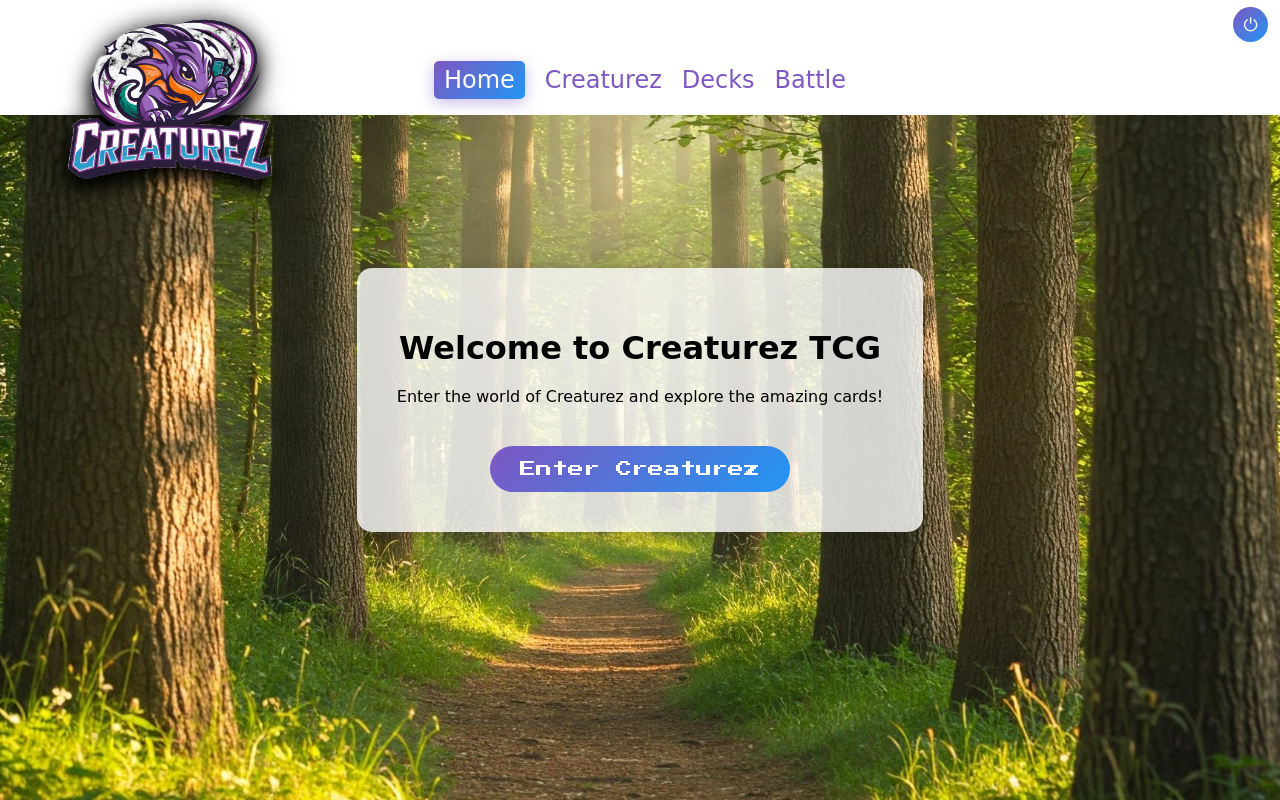
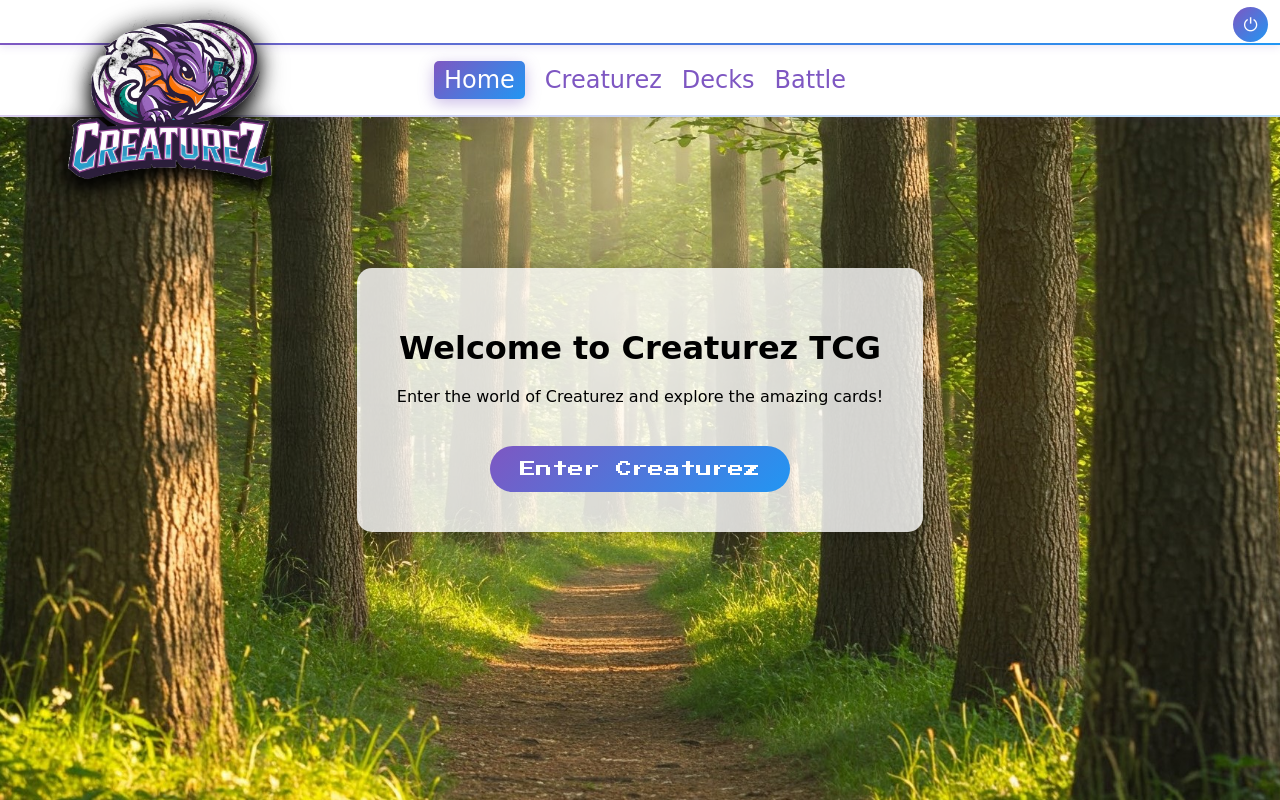
Before and after one commit to BenApisa/Creaturez, a website: page public/pages/index.html in a window 1280 px wide. Drawn offline with Linux system fonts and the light colour scheme.

Commit message:
Stylize top banner

```diff
--- a/public/css/styles.css
+++ b/public/css/styles.css
@@ -68,6 +68,15 @@ header {
     box-sizing: border-box;
     z-index: 1000;
     overflow: visible;
+    /* Add decorative bottom border with gradient */
+    border-bottom: 2px solid transparent;
+    background-image:
+        linear-gradient(var(--header-background), var(--header-background)),
+        linear-gradient(to right, #7e57c2, #2196f3);
+    background-origin: border-box;
+    background-clip: padding-box, border-box;
+    /* Add subtle shadow for depth */
+    box-shadow: 0 2px 8px rgba(126, 87, 194, 0.15);
 }
 
 header .logo-container {
@@ -127,6 +136,15 @@ nav {
     top: 45px;
     padding: 5px 0;
     z-index: 999;
+    /* Add matching bottom border */
+    border-bottom: 2px solid transparent;
+    background-image:
+        linear-gradient(var(--header-background), var(--header-background)),
+        linear-gradient(to right, rgba(126, 87, 194, 0.3), rgba(33, 150, 243, 0.3));
+    background-origin: border-box;
+    background-clip: padding-box, border-box;
+    /* Add subtle shadow for depth */
+    box-shadow: 0 2px 8px rgba(126, 87, 194, 0.1);
 }
 
 nav ul {
@@ -217,7 +235,6 @@ a {
     font-family: 'Faculty Glyphic', cursive; /* Apply the desired font */
 }
 
-/* ...existing code... */
 /* Home Page Styles */
 body.home {
     background: var(--home-background) url('/assets/images/background-light.jpg') no-repeat center center fixed;
```
